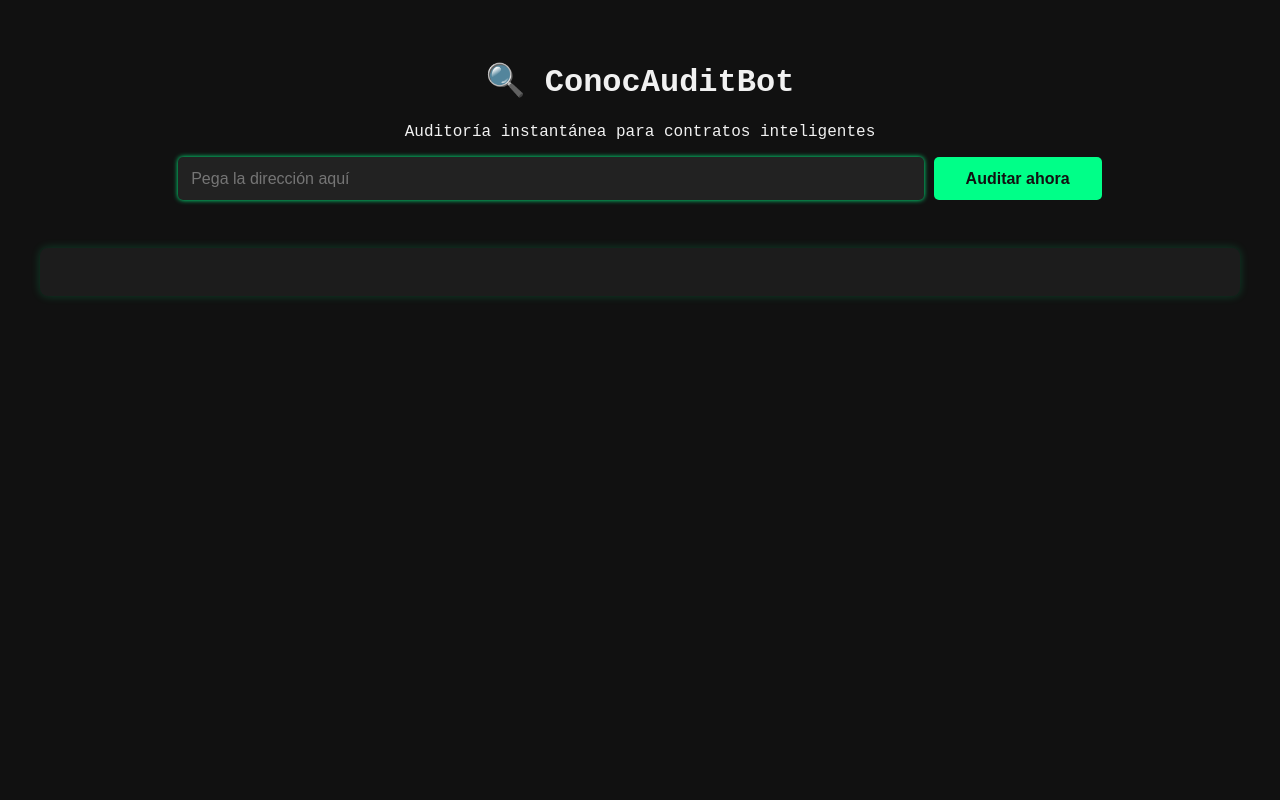
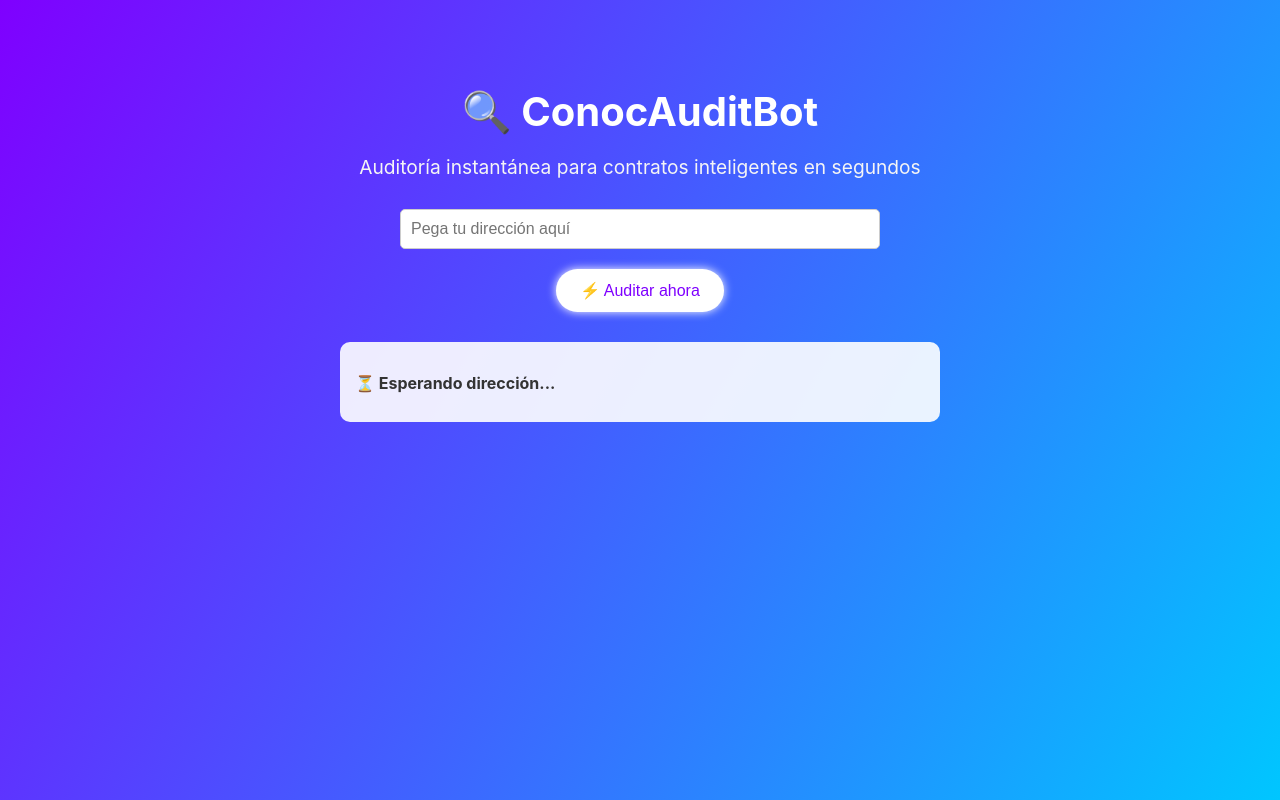
Before and after one commit to geovanny247/ContractAuditorX, a website: page index.html in a window 1280 px wide. Drawn offline with Linux system fonts and the light colour scheme.

```diff
--- a/index.html
+++ b/index.html
@@ -1,22 +1,77 @@
-<!DOCTYPE html>
-<html lang="es">
-<head>
-  <meta charset="UTF-8" />
-  <meta name="viewport" content="width=device-width, initial-scale=1.0" />
-  <title>ConocAuditBot</title>
-  <link rel="stylesheet" href="styles.css" />
-</head>
-<body>
+<body style="margin:0; font-family:'Inter', sans-serif; background:linear-gradient(120deg, #7f00ff, #00c6ff); color:#333;">
 
-  <h1>🔍 ConocAuditBot</h1>
-  <p>Auditoría instantánea para contratos inteligentes</p>
+  <div class="container" style="max-width:600px; margin:auto; text-align:center; padding-top:60px;">
+    <h1 style="font-size:2.5rem; margin-bottom:10px; color:white;">🔍 ConocAuditBot</h1>
+    <p style="font-size:1.2rem; margin-bottom:30px; color:#f5f5f5;">Auditoría instantánea para contratos inteligentes en segundos</p>
 
-  <input id="contractAddress" type="text" placeholder="Pega la dirección aquí" />
-  <button onclick="auditContract(document.getElementById('contractAddress').value)">
-    Auditar ahora
-  </button>
+    <input id="contractInput" type="text" placeholder="Pega tu dirección aquí"
+      style="padding:10px; width:80%; border-radius:5px; border:1px solid #ccc; font-size:16px; margin-bottom:20px;" />
 
-  <div id="report"></div>
+    <button id="auditButton"
+      style="padding:12px 24px; font-size:16px; background-color:#fff; color:#7f00ff; border:none; border-radius:30px; box-shadow:0 0 10px #fff; cursor:pointer; transition:all 0.3s ease;">
+      ⚡ Auditar ahora
+    </button>
+
+    <div id="report" class="output"
+      style="margin-top:30px; text-align:left; padding:15px; background-color:rgba(255,255,255,0.9); border-radius:10px;">
+      <p id="statusText" style="font-weight:bold; margin-bottom:10px;">⏳ Esperando dirección...</p>
+      <pre id="auditOutput" style="white-space:pre-wrap; font-size:14px; color:#333;"></pre>
+      <a id="coinbaseLink" href="#" target="_blank"
+        style="display:none; margin-top:15px; text-decoration:none; font-weight:bold; color:#2ecc71;">💳 Pagar con Coinbase</a>
+    </div>
+  </div>
+
+  <script>
+    document.getElementById("auditButton").addEventListener("click", async () => {
+      const address = document.getElementById("contractInput").value.trim();
+      const output = document.getElementById("auditOutput");
+      const statusText = document.getElementById("statusText");
+      const coinbaseLink = document.getElementById("coinbaseLink");
+
+      if (!address) {
+        statusText.innerText = "⚠️ Dirección inválida.";
+        output.innerText = "";
+        coinbaseLink.style.display = "none";
+        return;
+      }
+
+      statusText.innerText = "🔍 Analizando contrato...";
+      output.innerText = "";
+      coinbaseLink.style.display = "none";
+
+      try {
+        const res = await fetch("https://contractauditorx.onrender.com/audit", {
+          method: "POST",
+          headers: { "Content-Type": "application/json" },
+          body: JSON.stringify({ code: address })
+        });
+
+        const data = await res.json();
+
+        if (data.status === "success") {
+          statusText.innerText = "✅ Auditoría completada:";
+          output.innerText = typeof data.audit_report === 'object'
+            ? JSON.stringify(data.audit_report, null, 2)
+            : data.audit_report || "Sin detalles técnicos.";
+          coinbaseLink.href = data.payment_url;
+          coinbaseLink.style.display = "inline-block";
+          coinbaseLink.innerText = "💳 Pagar con Coinbase";
+        } else {
+          statusText.innerText = "❌ Error del servidor:";
+          output.innerText = data.error || "No se recibió respuesta válida.";
+        }
+
+      } catch (err) {
+        statusText.innerText = "🔥 Error de red o CORS.";
+        output.innerText = err.message;
+        coinbaseLink.style.display = "none";
+        console.error(err);
+      }
+    });
+  </script>
+
+</body>
+
 
   <script src="script.js"></script>
 
--- a/package.json
+++ b/package.json
@@ -6,6 +6,7 @@
     "hardhat": "^2.26.1"
   },
   "dependencies": {
-    "@openzeppelin/contracts": "^5.4.0"
+    "@openzeppelin/contracts": "^5.4.0",
+    "node-fetch": "^3.3.2"
   }
 }
--- a/styles.css
+++ b/styles.css
@@ -1,47 +1,48 @@
-body {
-  background-color: #111;
-  color: #f1f1f1;
-  font-family: "Courier New", Courier, monospace;
-  padding: 2rem;
+.container {
+  max-width: 600px;
+  margin: auto;
   text-align: center;
+  padding-top: 40px;
+  font-family: Arial, sans-serif;
 }
 
-input[type="text"] {
-  padding: 0.8rem;
-  width: 60%;
-  border: none;
-  background-color: #222;
-  color: #eee;
-  font-size: 1rem;
-  border-radius: 5px;
-  margin-bottom: 1rem;
-  box-shadow: 0 0 5px #00ff88;
+input {
+  padding: 8px;
+  width: 80%;
+  margin-bottom: 10px;
+  font-size: 16px;
 }
 
 button {
-  padding: 0.8rem 2rem;
-  background-color: #00ff88;
-  color: #111;
-  font-weight: bold;
+  padding: 10px 20px;
+  font-size: 16px;
+  background-color: #0074d9;
+  color: white;
   border: none;
-  border-radius: 5px;
   cursor: pointer;
-  font-size: 1rem;
-  transition: background-color 0.3s ease;
 }
 
 button:hover {
-  background-color: #00cc6a;
+  background-color: #0056a3;
 }
 
-#report {
-  margin-top: 2rem;
-  padding: 1.5rem;
-  background-color: #1c1c1c;
+.output {
+  margin-top: 20px;
+  text-align: left;
+  padding: 10px;
+  background-color: #f4f4f4;
   border-radius: 8px;
-  box-shadow: 0 0 10px rgba(0,255,136,0.2);
-  font-size: 0.95rem;
-  line-height: 1.6;
-  text-align: left;
+}
+
+pre {
   white-space: pre-wrap;
+  font-size: 14px;
 }
+
+a {
+  display: block;
+  margin-top: 10px;
+  text-decoration: none;
+  color: #2ecc71;
+  font-weight: bold;
+}
```
Also changed, not shown: simulate_audits.js (+6 -1 lines), 1 other file.
